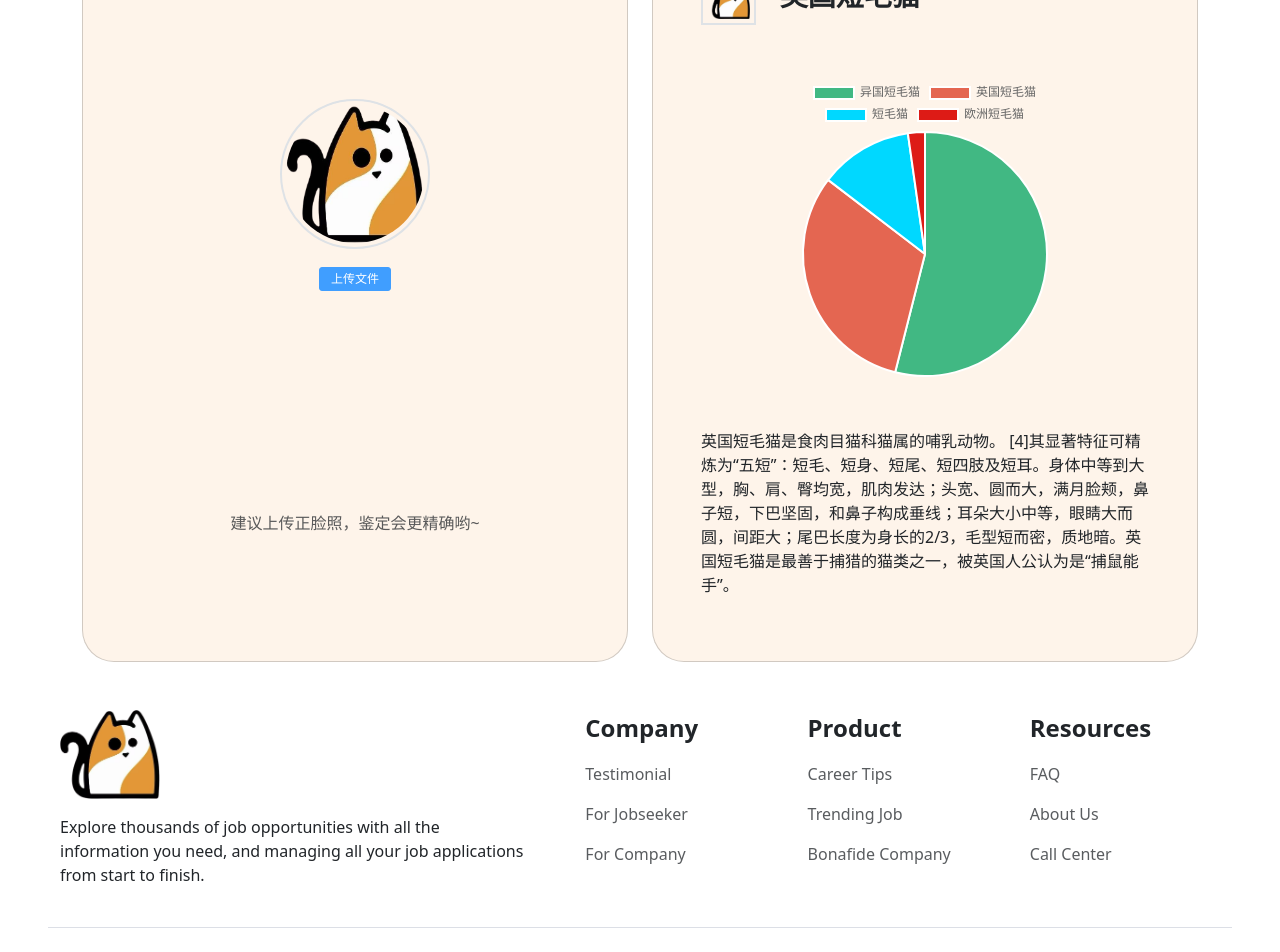
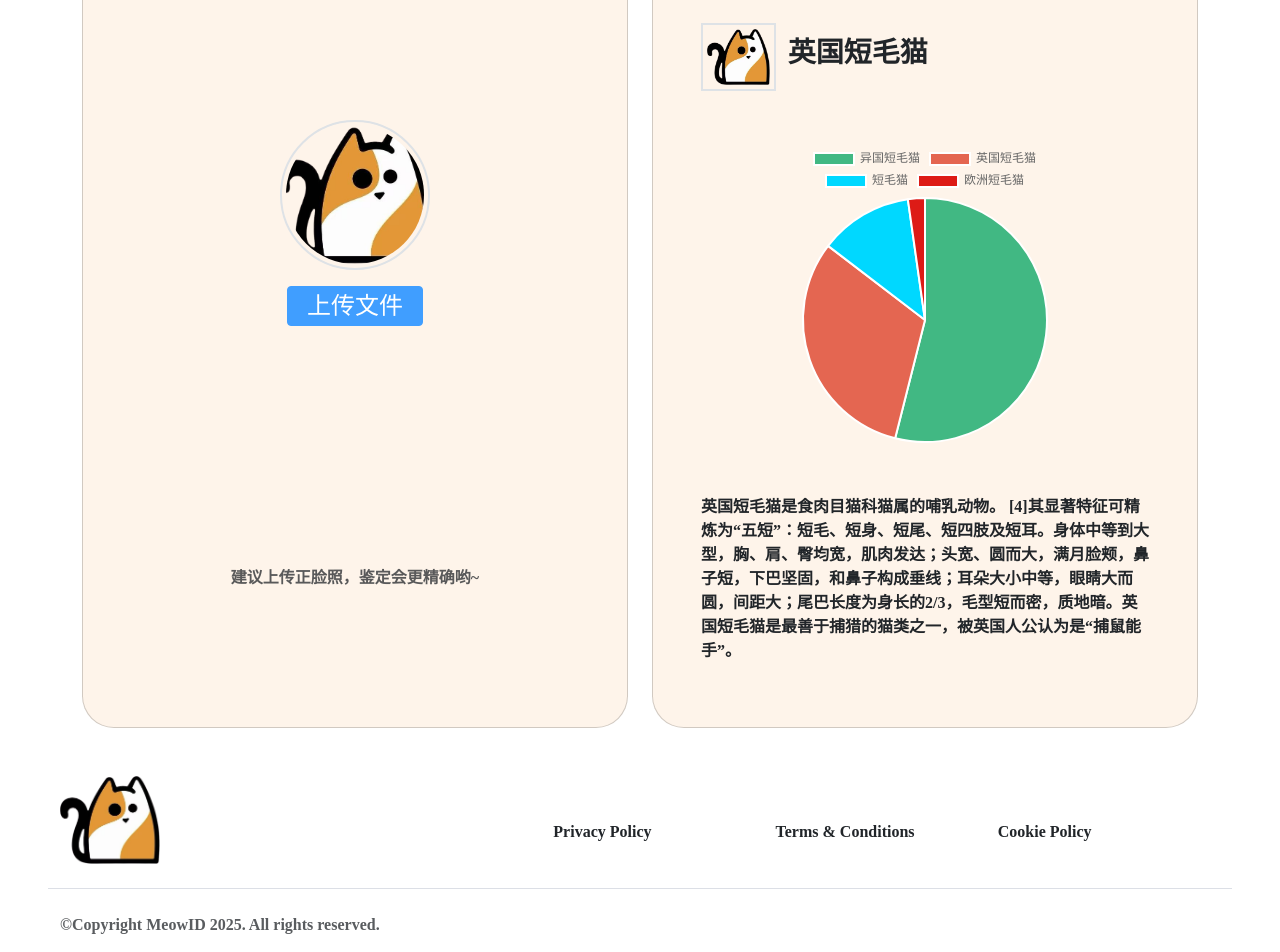
Before and after one commit to terenzzzz/MeowID, a Vue app: page / in a window 1280 px wide. Shown: the part 320-1272 px from the top of the page. Built offline with nearby package versions, Linux system fonts and the light colour scheme.

Commit message:
layout updated

```diff
--- a/src/App.vue
+++ b/src/App.vue
@@ -1,7 +1,10 @@
-<template class="m-0 p-0 w-100">
-    <TopHeader class="m-0 p-0 w-100"></TopHeader>
-    <RouterView class="w-100 "></RouterView>
-    <BottomFooter class="m-0 p-0 w-100"></BottomFooter>
+<template class="m-0 p-0 w-100 ">
+    <div class="gochi-hand-regular">
+        <TopHeader class="m-0 p-0 w-100 "></TopHeader>
+        <RouterView class="w-100 "></RouterView>
+        <BottomFooter class="m-0 p-0 w-100 "></BottomFooter>
+    </div>
+
 </template>
 
 
@@ -15,4 +18,12 @@ import BottomFooter from '@/components/BottomFooter.vue'
     box-sizing: border-box;
 }
 
+@import url('https://fonts.googleapis.com/css2?family=Gochi+Hand&display=swap');
+
+.gochi-hand-regular {
+    font-family: "Gochi Hand", cursive;
+    font-weight: 600;
+    font-style: normal;
+}
+
 </style>
--- a/src/components/BottomFooter.vue
+++ b/src/components/BottomFooter.vue
@@ -3,7 +3,6 @@
   <div id="bottomFooted" class="row p-5" style="margin-bottom: 50px">
     <div class="col-5 d-flex flex-column">
       <img src="@/assets/logo.png" class="img-fluid" style="width: 100px">
-      <p class="mt-3">Explore thousands of job opportunities with all the information you need, and managing all your job applications from start to finish. </p>
       <div class="d-flex flex-row mb-4">
         <i class="fa-brands fa-square-twitter me-2 fs-3"></i>
         <i class="fa-brands fa-square-instagram mx-2 fs-3"></i>
@@ -11,41 +10,13 @@
         <i class="fa-brands fa-telegram ms-2 fs-3"></i>
       </div>
     </div>
-    <div class="col-7 row">
-      <div class="col-4">
-        <ul>
-          <li class="fw-bold fs-4">Company</li>
-          <li class="text-muted mt-3">Testimonial</li>
-          <li class="text-muted mt-3">For Jobseeker</li>
-          <li class="text-muted mt-3">For Company</li>
-        </ul>
+      <div class="col-7 row d-flex align-items-center">
+          <div class="col-4">Privacy Policy</div>
+          <div class="col-4">Terms & Conditions</div>
+          <div class="col-4">Cookie Policy</div>
       </div>
-      <div class="col-4">
-        <ul>
-          <li class="fw-bold fs-4">Product</li>
-          <li class="text-muted mt-3">Career Tips</li>
-          <li class="text-muted mt-3">Trending Job</li>
-          <li class="text-muted mt-3">Bonafide Company</li>
-        </ul>
-      </div>
-      <div class="col-4">
-        <ul>
-          <li class="fw-bold fs-4">Resources</li>
-          <li class="text-muted mt-3">FAQ</li>
-          <li class="text-muted mt-3">About Us</li>
-          <li class="text-muted mt-3">Call Center</li>
-        </ul>
-      </div>
-    </div>
-    <el-divider />
-    <div class="row">
-      <div class="col-5"><p class="text-muted">©Copyright Jofind 2024. All rights reserved.</p></div>
-      <div class="col-7 row">
-        <div class="col-4">Privacy Policy</div>
-        <div class="col-4">Terms & Conditions</div>
-        <div class="col-4">Cookie Policy</div>
-      </div>
-    </div>
+      <el-divider />
+      <div class="col-5"><p class="text-muted">©Copyright MeowID 2025. All rights reserved.</p></div>
   </div>
 </template>
 
--- a/src/views/DashBoard.vue
+++ b/src/views/DashBoard.vue
@@ -7,7 +7,7 @@
                     <p class="text-center text-muted ">请上传您的爱宠照片</p>
 
                     <div class="d-flex flex-column my-auto align-items-center justify-content-center">
-                        <img :src="uploadImgPreview" class="img-fluid rounded-circle border border-2 rounded-circle p-1" style="height: 150px; width: 150px; "/>
+                        <img :src="uploadImgPreview" class="img-fluid rounded-circle border border-2 rounded-circle p-1 object-fit-cover" style="height: 150px; width: 150px; "/>
 
                         <el-upload
                             class="mt-3"
@@ -15,7 +15,7 @@
                             :show-file-list="false"
                             limit="1"
                         >
-                            <el-button slot="trigger" size="small" type="primary">上传文件</el-button>
+                            <el-button slot="trigger" size="large" type="primary" class="fs-4">上传文件</el-button>
                         </el-upload>
                     </div>
 
@@ -31,11 +31,11 @@
                     <h1 class="fw-bold">KITTY CERTIFICATION</h1>
                     <h1>爱猫血统鉴定证书</h1>
 
-                    <div class="row my-5">
-                        <div class="col-2">
-                            <img :src="uploadImgPreview" class="img-fluid border border-2 p-1" />
+                    <div class="row my-5 w-100">
+                        <div class="col-12 col-md-4 col-lg-3 col-xl-2  p-0 d-flex justify-content-start">
+                            <img :src="uploadImgPreview" class="img-fluid border border-2 p-1 w-100 object-fit-cover" />
                         </div>
-                        <div class="col-10 d-flex align-items-center">
+                        <div class="col-12 col-md-8 col-lg-9 col-xl-10 d-flex align-items-center">
                             <h3 class="fw-bold">英国短毛猫</h3>
                         </div>
 
```
